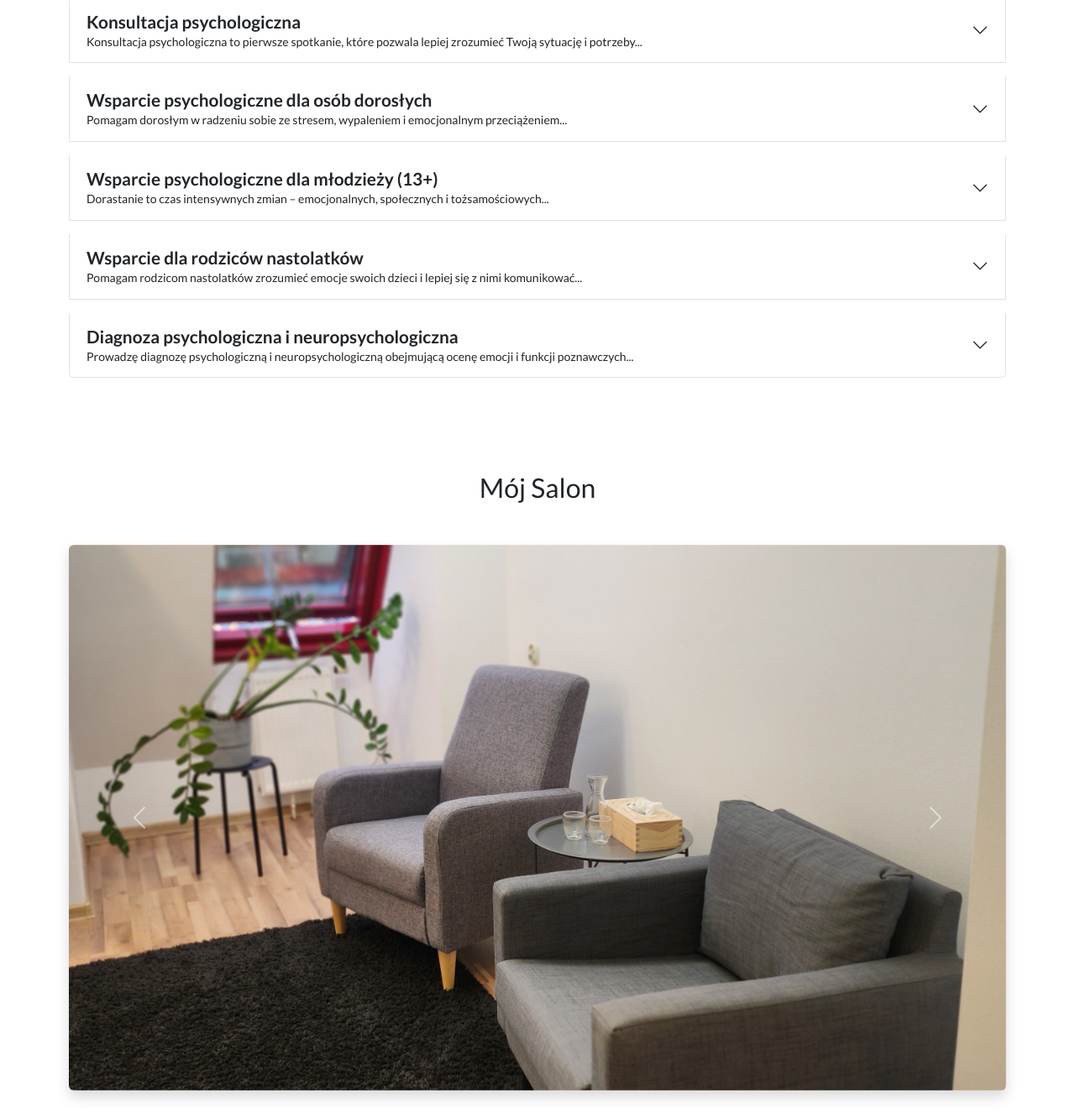
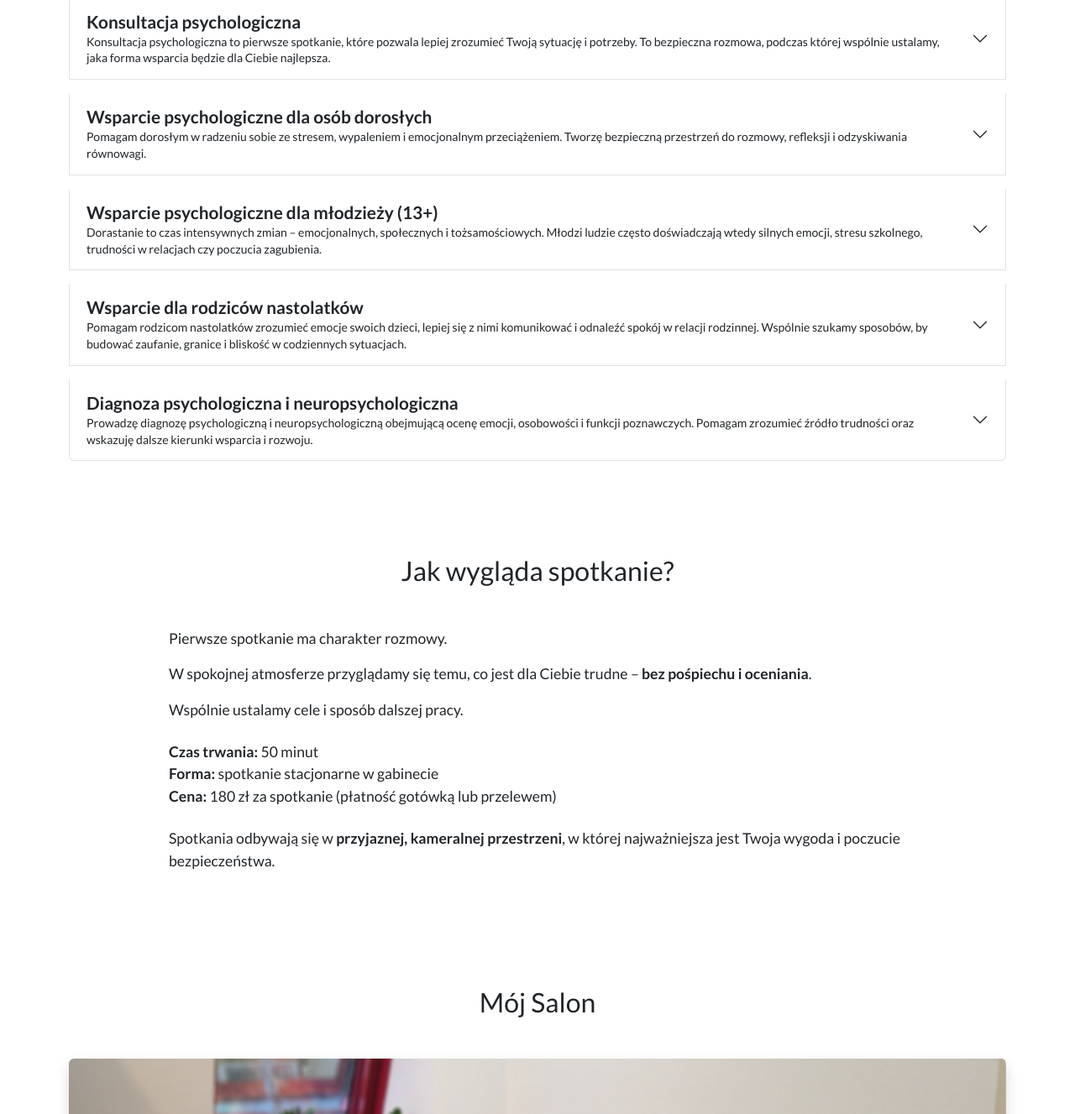
Before and after one commit to Mistrzcpp/strona, a plain HTML site: page index.html in a window 1280 px wide. Shown: the part 1620-2947 px from the top of the page at 84% size. Drawn offline with nearby package versions, Linux system fonts and the light colour scheme.

Commit message:
Add files via upload

```diff
--- a/index.html
+++ b/index.html
@@ -417,7 +417,7 @@
         </div>
       </div>
     </section>
-
+    <!--Usługi-->
     <section id="uslugi" class="py-5 bg-white" style="scroll-margin-top: 80px">
       <div class="container" data-aos="fade-up">
         <h2 class="text-center mb-5">W czym pomagam?</h2>
@@ -441,7 +441,9 @@
                   ><br />
                   <small>
                     Konsultacja psychologiczna to pierwsze spotkanie, które
-                    pozwala lepiej zrozumieć Twoją sytuację i potrzeby...
+                    pozwala lepiej zrozumieć Twoją sytuację i potrzeby. To
+                    bezpieczna rozmowa, podczas której wspólnie ustalamy, jaka
+                    forma wsparcia będzie dla Ciebie najlepsza.
                   </small>
                 </div>
               </button>
@@ -504,7 +506,8 @@
                   ><br />
                   <small>
                     Pomagam dorosłym w radzeniu sobie ze stresem, wypaleniem i
-                    emocjonalnym przeciążeniem...
+                    emocjonalnym przeciążeniem. Tworzę bezpieczną przestrzeń do
+                    rozmowy, refleksji i odzyskiwania równowagi.
                   </small>
                 </div>
               </button>
@@ -576,7 +579,9 @@
                   ><br />
                   <small>
                     Dorastanie to czas intensywnych zmian – emocjonalnych,
-                    społecznych i tożsamościowych...
+                    społecznych i tożsamościowych. Młodzi ludzie często
+                    doświadczają wtedy silnych emocji, stresu szkolnego,
+                    trudności w relacjach czy poczucia zagubienia.
                   </small>
                 </div>
               </button>
@@ -625,8 +630,10 @@
                     >Wsparcie dla rodziców nastolatków</strong
                   ><br />
                   <small>
-                    Pomagam rodzicom nastolatków zrozumieć emocje swoich dzieci
-                    i lepiej się z nimi komunikować...
+                    Pomagam rodzicom nastolatków zrozumieć emocje swoich dzieci,
+                    lepiej się z nimi komunikować i odnaleźć spokój w relacji
+                    rodzinnej. Wspólnie szukamy sposobów, by budować zaufanie,
+                    granice i bliskość w codziennych sytuacjach.
                   </small>
                 </div>
               </button>
@@ -701,7 +708,9 @@
                   ><br />
                   <small>
                     Prowadzę diagnozę psychologiczną i neuropsychologiczną
-                    obejmującą ocenę emocji i funkcji poznawczych...
+                    obejmującą ocenę emocji, osobowości i funkcji poznawczych.
+                    Pomagam zrozumieć źródło trudności oraz wskazuję dalsze
+                    kierunki wsparcia i rozwoju.
                   </small>
                 </div>
               </button>
@@ -771,6 +780,47 @@
                 indywidualne zalecenia — zarówno terapeutyczne, jak i
                 wspierające codzienne funkcjonowanie.
               </div>
+            </div>
+          </div>
+        </div>
+      </div>
+    </section>
+
+    <!--Jak wylgada spotkanie-->
+    <section
+      id="jak-wyglada-spotkanie"
+      class="py-5"
+      style="scroll-margin-top: 80px"
+    >
+      <div class="container" data-aos="fade-up">
+        <div class="row justify-content-center">
+          <div class="col-lg-10">
+            <h2 class="text-center mb-4">Jak wygląda spotkanie?</h2>
+            <div class="p-4" style="font-size: 1.1em">
+              <p>Pierwsze spotkanie ma charakter rozmowy.</p>
+              <p>
+                W spokojnej atmosferze przyglądamy się temu, co jest dla Ciebie
+                trudne –
+                <strong>bez pośpiechu i oceniania</strong>.
+              </p>
+              <p>Wspólnie ustalamy cele i sposób dalszej pracy.</p>
+
+              <ul class="list-unstyled mt-4">
+                <li><strong>Czas trwania:</strong> 50 minut</li>
+                <li>
+                  <strong>Forma:</strong> spotkanie stacjonarne w gabinecie
+                </li>
+                <li>
+                  <strong>Cena:</strong> 180 zł za spotkanie (płatność gotówką
+                  lub przelewem)
+                </li>
+              </ul>
+
+              <p class="mt-4">
+                Spotkania odbywają się w
+                <strong>przyjaznej, kameralnej przestrzeni</strong>, w której
+                najważniejsza jest Twoja wygoda i poczucie bezpieczeństwa.
+              </p>
             </div>
           </div>
         </div>
```
